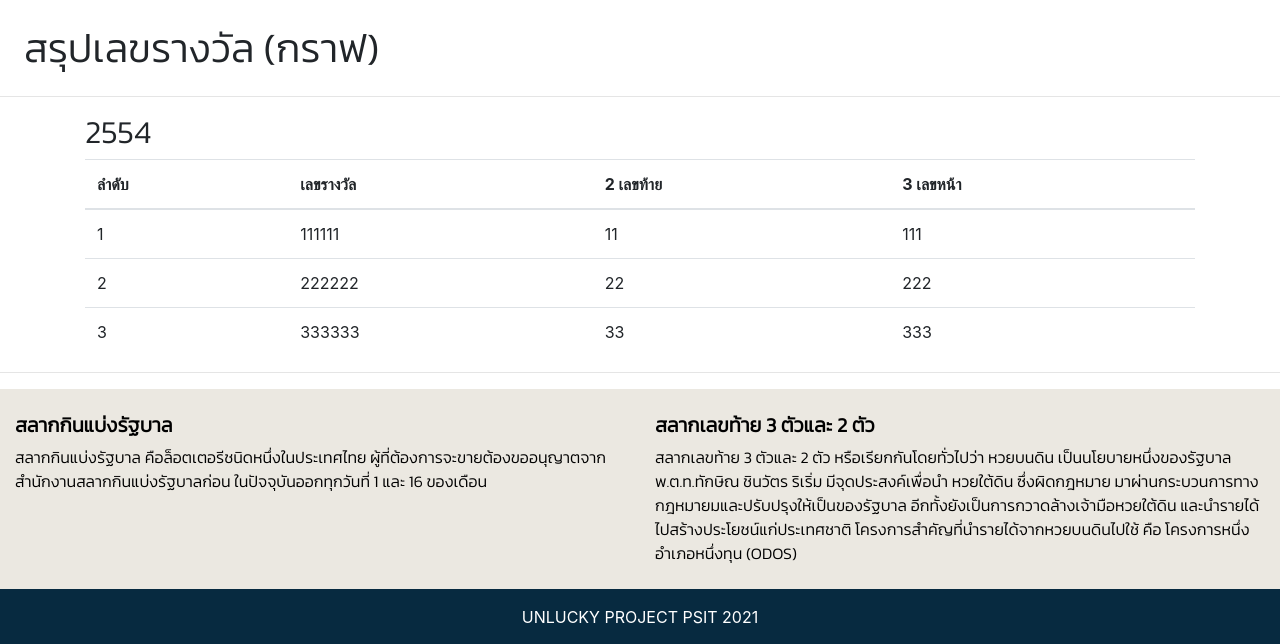
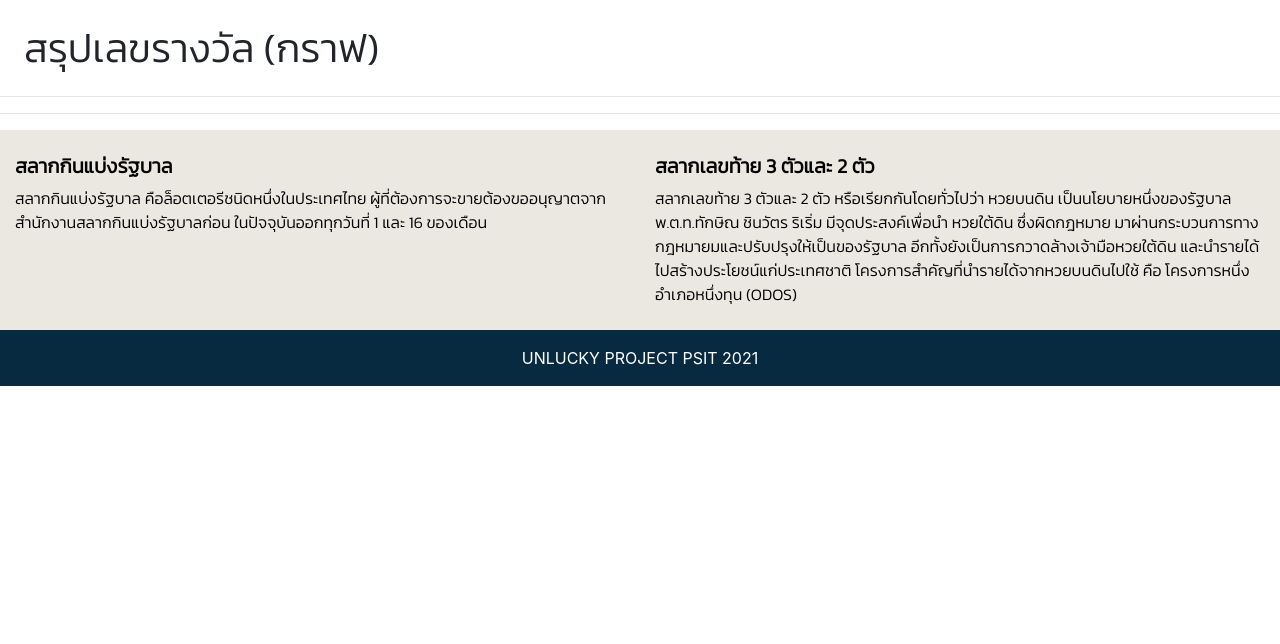
Before and after one commit to S1vanat/Lottery, a Django app: page /page1/ in a window 1280 px wide. Shown: the part 80-724 px from the top of the page. Run offline with Django 3.2, Linux system fonts and the light colour scheme; some libraries are stand-ins or nearby versions.

Commit message:
table edit style page1

```diff
--- a/Myproject/home/views.py
+++ b/Myproject/home/views.py
@@ -96,7 +96,7 @@ def percent(request):
     count0, count1, count2, count3, count4, count5, count6, count7, count8, count9 = 0, 0, 0, 0, 0, 0, 0, 0, 0, 0
     position = 0
     lak = 1
-    list_sequence = ["เลข 0", "เลข 1", "เลข 2", "เลข 3", "เลข 4", "เลข 5", "เลข 6", "เลข 7", "เลข 8", "เลข 9"]
+    list_sequence = ["หลัก","เลข 0", "เลข 1", "เลข 2", "เลข 3", "เลข 4", "เลข 5", "เลข 6", "เลข 7", "เลข 8", "เลข 9"]
     list1 = []
     list2 = []
     list3 = []
--- a/Myproject/templates/page1.html
+++ b/Myproject/templates/page1.html
@@ -6,39 +6,7 @@
     <hr />
   </div>
   <!--  Table data for crate grapg -->
-  <div class="container">
-    <h2>2554</h2>
-    <table class="table">
-      <thead>
-        <tr>
-          <th>ลำดับ</th>
-          <th>เลขรางวัล</th>
-          <th>2 เลขท้าย</th>
-          <th>3 เลขหน้า</th>
-        </tr>
-      </thead>
-      <tbody>
-        <tr>
-          <td>1</td>
-          <td>111111</td>
-          <td>11</td>
-          <td>111</td>
-        </tr>
-        <tr>
-          <td>2</td>
-          <td>222222</td>
-          <td>22</td>
-          <td>222</td>
-        </tr>
-        <tr>
-          <td>3</td>
-          <td>333333</td>
-          <td>33</td>
-          <td>333</td>
-        </tr>
-      </tbody>
-    </table>
-  </div>
+
   <hr />
 </body>
 
@@ -48,5 +16,10 @@
   h2 {
     font-family: "Kanit", sans-serif;
   }
+  .trcolor {
+    /* background-color: rgb(255, 166, 0); */
+    background-color: #18b7be;
+    border-radius: 5px;
+  }
 </style>
 {% endblock %}
```
Also changed, not shown: Myproject/templates/percent.html (+27 -19 lines).
